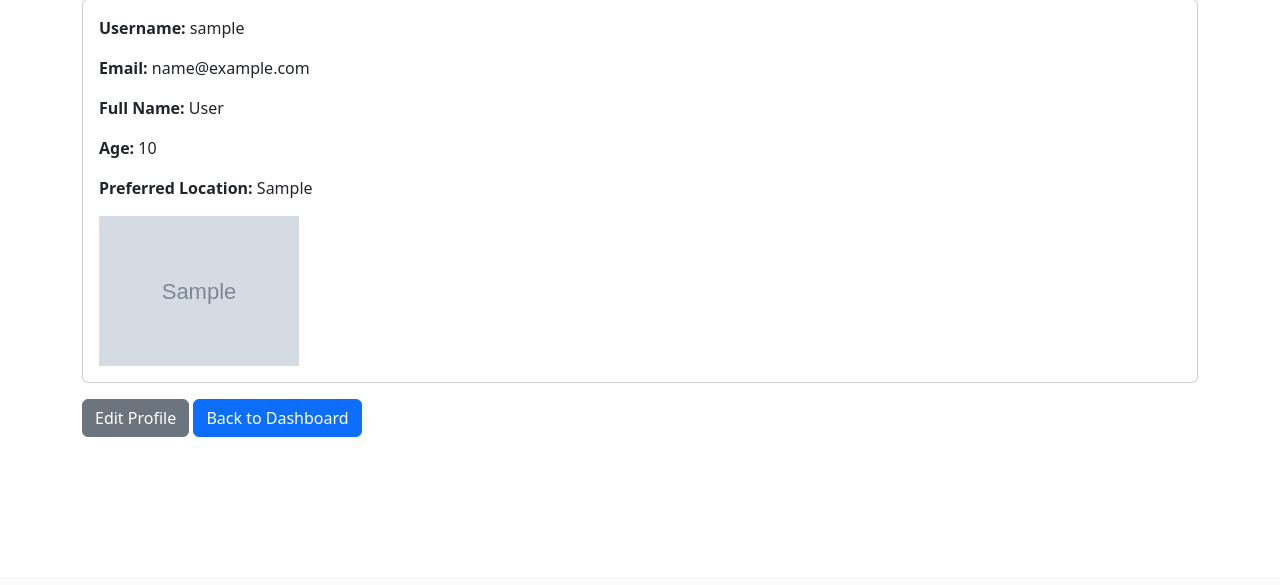
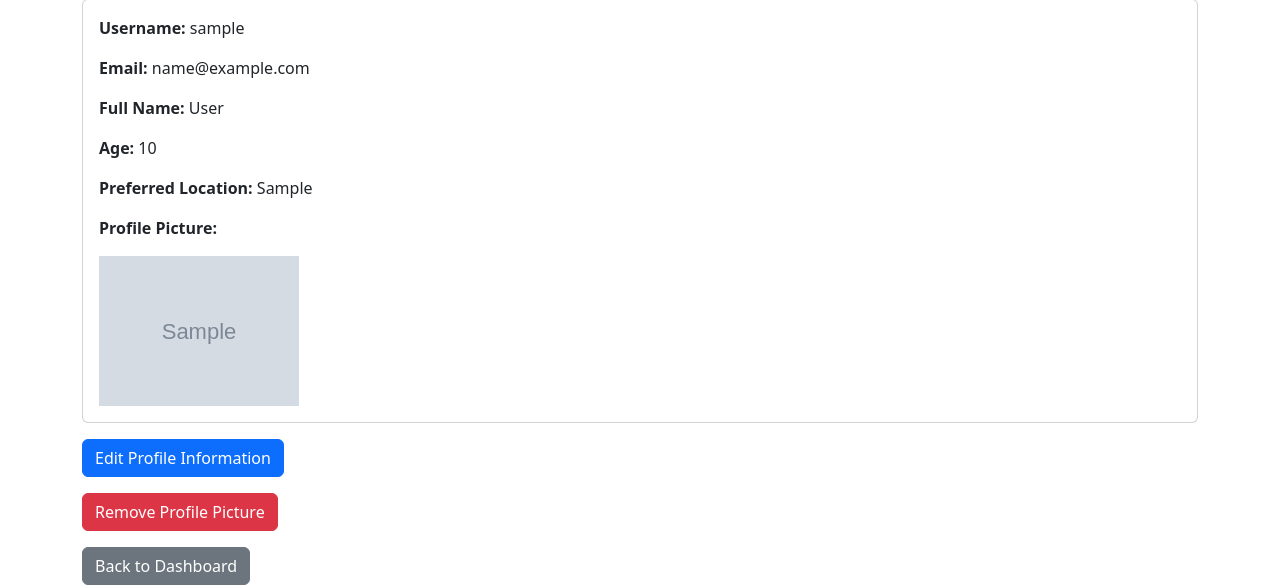
Before and after one commit to DeclanB1/Agile-Web-Development, a Flask app: page /profile in a window 1280 px wide. Shown: the part 223-808 px from the top of the page. Before the commit the page ends 660 px from the top, so only its background shows below. Run offline with Flask 3, Linux system fonts and the light colour scheme; the visitor is signed in with stand-in values (Sample User, id 1); tables that the repository leaves empty hold one stand-in row (values such as "Sample post"); grey boxes marked "Sample" are stand-in pictures; some libraries are stand-ins or nearby versions.

Commit message:
Fixed the accidental deletion of editing profile information when creating delete profile picture feature

```diff
--- a/src/app.py
+++ b/src/app.py
@@ -95,6 +95,9 @@ from flask_wtf.file import FileField, FileAllowed
 class EditProfilePictureForm(FlaskForm):
     profile_picture = FileField('Profile Picture', validators=[FileAllowed(['jpg', 'jpeg', 'png'], 'Images only!')])
     submit = SubmitField('Upload Picture')
+
+class RemoveProfilePictureForm(FlaskForm):
+    submit = SubmitField('Remove Profile Picture')
 
 from flask_wtf import FlaskForm
 from wtforms import StringField, SelectField, SubmitField
@@ -298,9 +301,10 @@ def browse_single_event(event_id):
 def profile():
     username = session.get('username')
     user = User.query.filter_by(username=username).first()
+    remove_picture_form = RemoveProfilePictureForm()
 
     if user:
-        return render_template('profile.html', user=user)
+        return render_template('profile.html', user=user, form=remove_picture_form)
     else:
         flash('User not found', 'error')
         return redirect(url_for('dashboard'))
@@ -363,6 +367,33 @@ def edit_profile_picture():
 
     return render_template('edit_profile_picture.html', form=form)
 
+# Remove User Profile Picture
+@app.route('/remove_profile_picture', methods=['POST'])
+@login_required
+def remove_profile_picture():
+    form = RemoveProfilePictureForm()
+    if form.validate_on_submit():
+        username = session.get('username')
+        user = User.query.filter_by(username=username).first()
+
+        if user:
+            # Delete the old profile picture if it's not the default picture
+            if user.profile_picture != 'images/default-profile-pic.png':
+                old_picture_path = os.path.join(app.config['UPLOAD_FOLDER'], os.path.basename(user.profile_picture))
+                if os.path.exists(old_picture_path):
+                    os.remove(old_picture_path)
+
+            # Set the profile picture to the default picture
+            user.profile_picture = 'images/default-profile-pic.png'
+            db.session.commit()
+            flash('Profile picture has been removed.', 'success')
+
+        return redirect(url_for('profile'))
+    else:
+        flash('Failed to remove profile picture.', 'error')
+        return redirect(url_for('profile'))
+
+
 # Main Entry Point
 if __name__ == '__main__':
     with app.app_context():
--- a/src/templates/profile.html
+++ b/src/templates/profile.html
@@ -44,13 +44,18 @@
                 <p><strong>Full Name:</strong> {{ user.fullname }}</p>
                 <p><strong>Age:</strong> {{ user.age }}</p>
                 <p><strong>Preferred Location:</strong> {{ user.preferredlocation }}</p>
+                <p><strong>Profile Picture:</strong></p>
                 <div class="profile-picture-container">
                     <img src="{{ url_for('static', filename=user.profile_picture) }}" alt="Profile Picture">
-                    <a href="{{ url_for('edit_profile_picture') }}" class="edit-picture-button">Edit Picture</a>
+                    <a href="{{ url_for('edit_profile_picture') }}" class="edit-picture-button">Edit</a>
                 </div>
             </div>
         </div>
-        <a href="{{ url_for('edit_profile') }}" class="btn btn-secondary mt-3">Edit Profile</a>
-        <a href="{{ url_for('dashboard') }}" class="btn btn-primary mt-3">Back to Dashboard</a>
+        <a href="{{ url_for('edit_profile') }}" class="btn btn-primary mt-3">Edit Profile Information</a>
+        <form method="POST" action="{{ url_for('remove_profile_picture') }}" class="mt-3">
+            {{ form.hidden_tag() }}
+            <button type="submit" class="btn btn-danger">Remove Profile Picture</button>
+        </form>
+        <a href="{{ url_for('dashboard') }}" class="btn btn-secondary mt-3">Back to Dashboard</a>
     </div>
 {% endblock %}
```
Also changed, not shown: src/templates/edit_profile.html (+4 -5 lines), src/static/profile-pictures/Screenshot_2024-05-16_at_10.18.43_AM.png (deleted).
